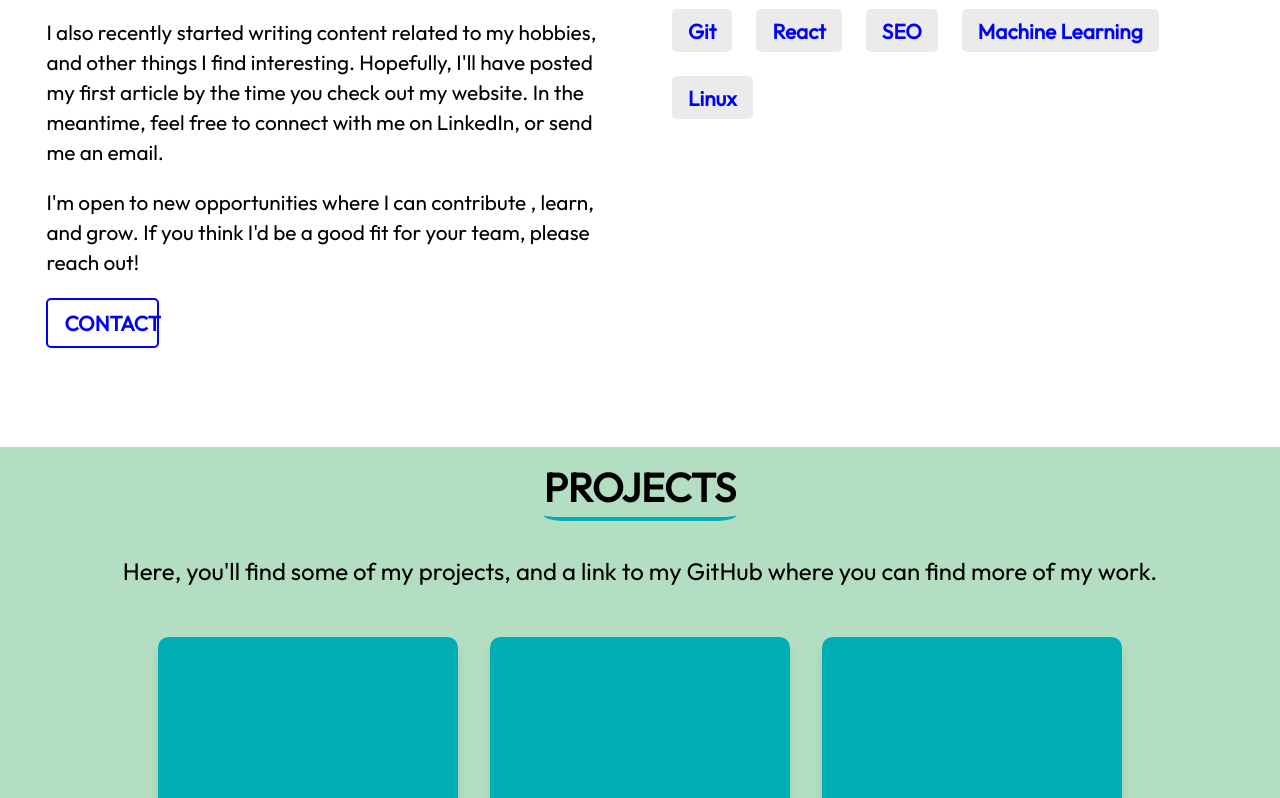
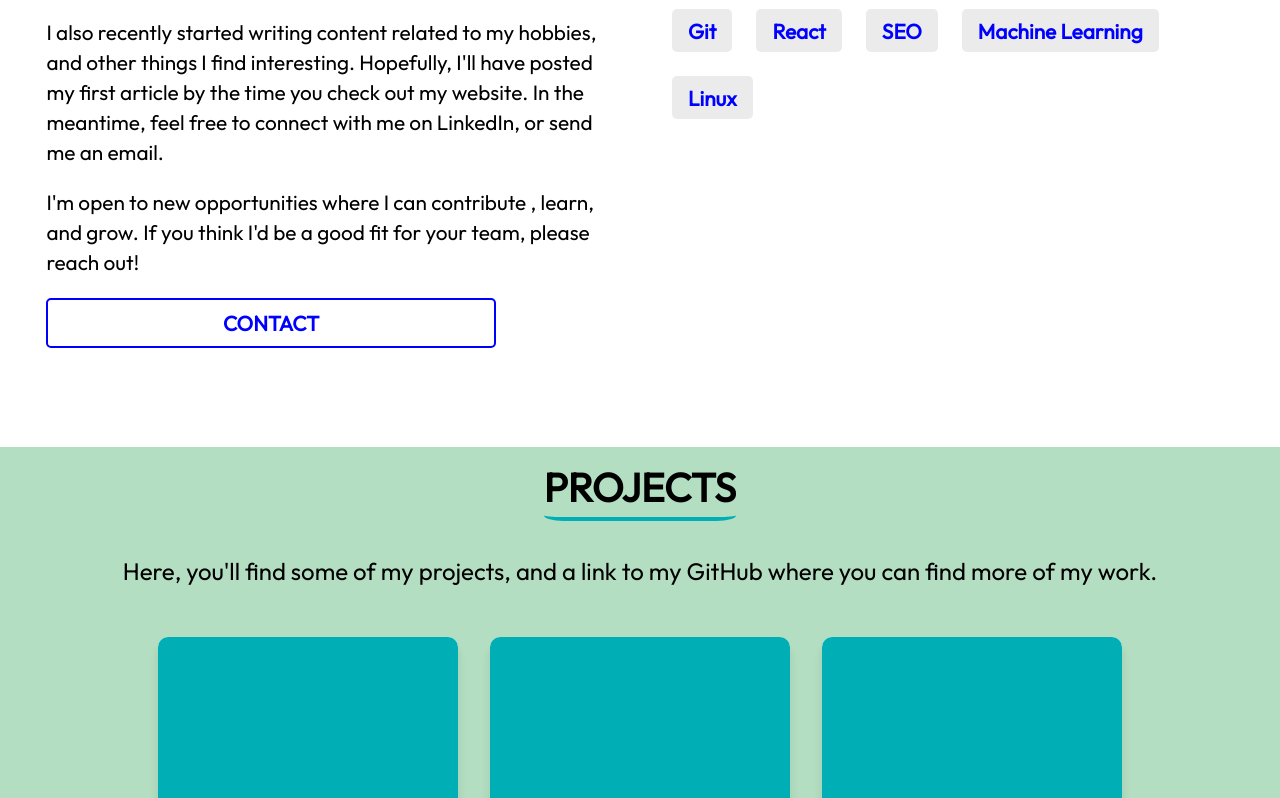
Before and after one commit to Ahonanhin/website, a React (Create React App) app: page / in a window 1280 px wide. Shown: the part 1153-1951 px from the top of the page. Built offline with nearby package versions, Linux system fonts and the light colour scheme.

Commit message:
modified:   src/components/AboutMe/About.css

```diff
--- a/src/components/AboutMe/About.css
+++ b/src/components/AboutMe/About.css
@@ -87,7 +87,7 @@
     font-weight: bold;
     cursor: pointer;
     transition: all 0.3s ease-in-out;
-    width: 20%;
+    width: 80%;
 }
 
 .me_button a{
@@ -103,7 +103,7 @@
     color: white;
 }
 
-@media screen and (max-width: 768px){
+@media screen and (max-width: 1080px){
     .about{
         padding: 0.5rem;
         height: max-content;
```
